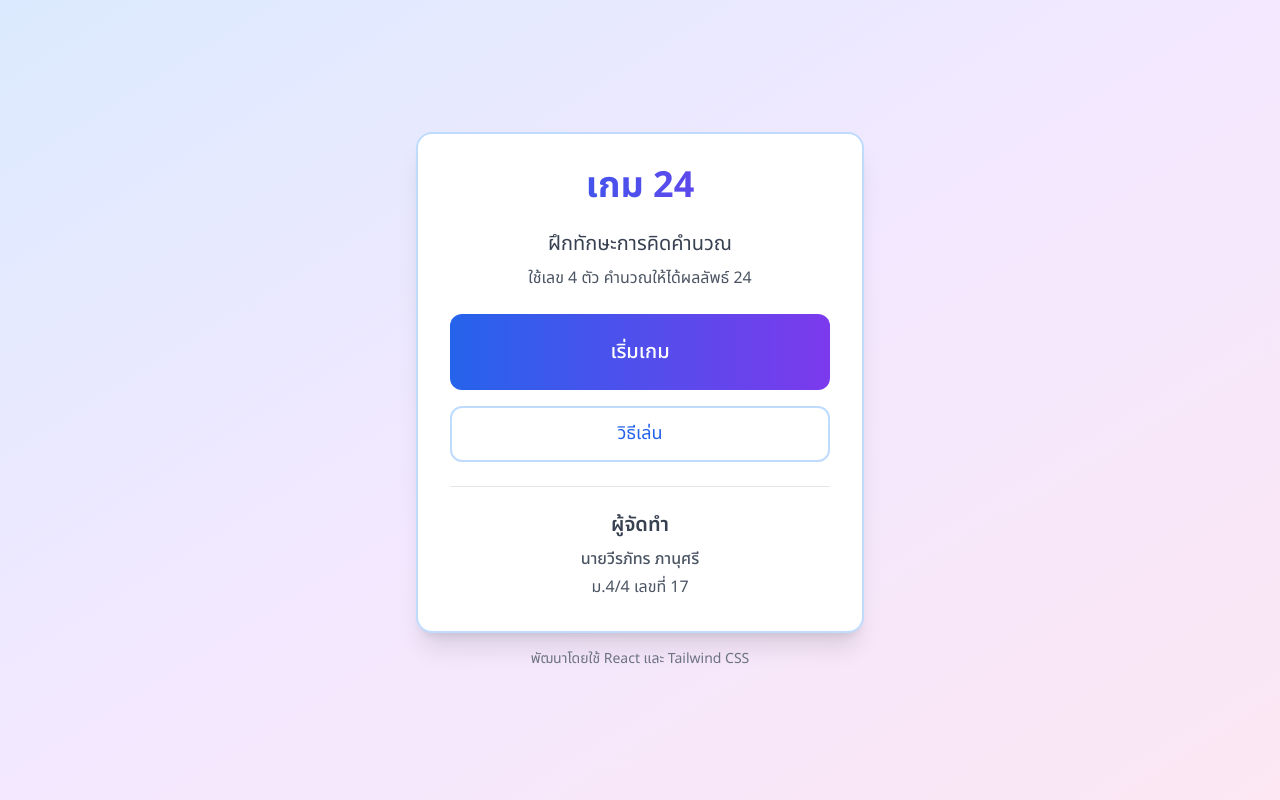
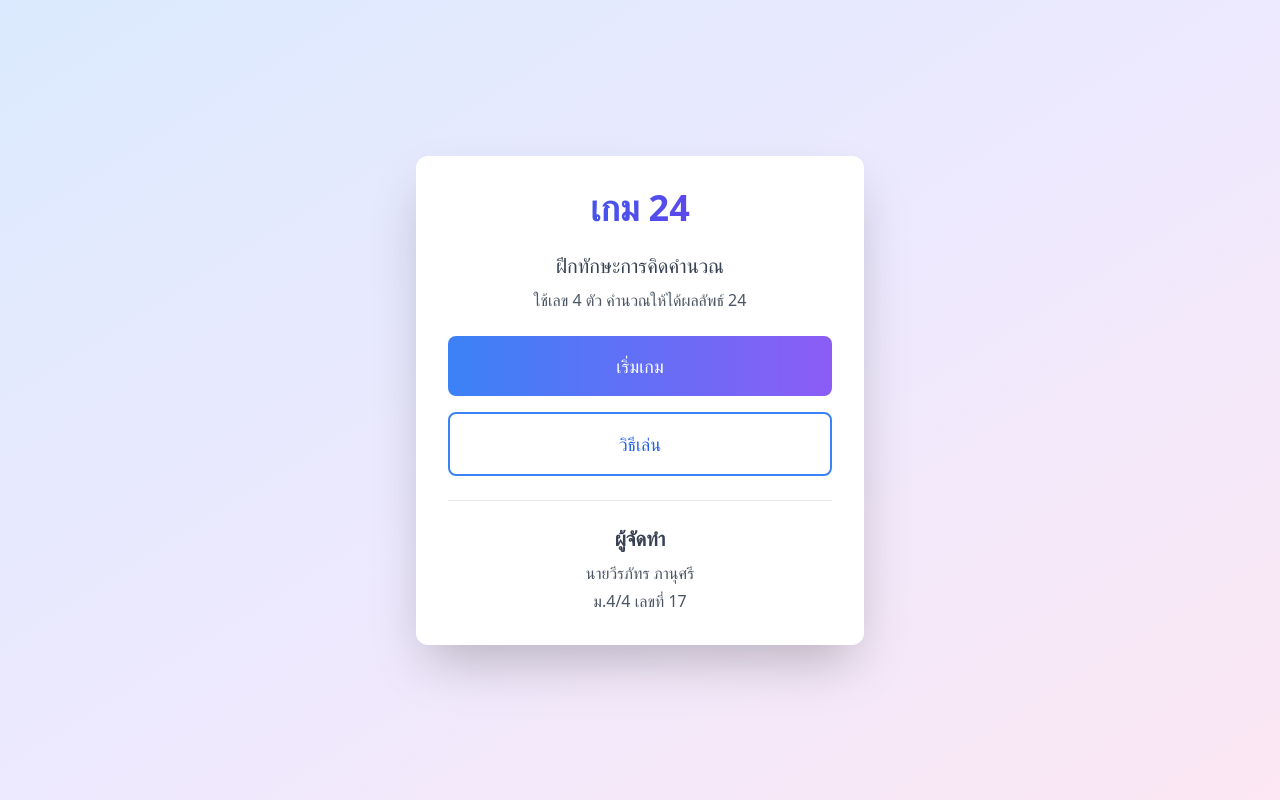
Before and after one commit to STTY00221/Game-24, a plain HTML site: page index.html in a window 1280 px wide. Drawn offline with nearby package versions, Linux system fonts and the light colour scheme.

Commit message:
Update index.html

```diff
--- a/index.html
+++ b/index.html
@@ -4,36 +4,13 @@
     <meta charset="UTF-8">
     <meta name="viewport" content="width=device-width, initial-scale=1.0">
     <title>เกม 24 - เมนูหลัก</title>
-    <script src="https://cdn.tailwindcss.com"></script>
-    <style>
-        @import url('https://fonts.googleapis.com/css2?family=Noto+Sans+Thai:wght@400;500;600;700&display=swap');
-        * {
-            font-family: 'Noto Sans Thai', sans-serif;
-        }
-        .gradient-text {
-            background: linear-gradient(to right, #2563eb, #7c3aed);
-            -webkit-background-clip: text;
-            background-clip: text;
-            color: transparent;
-        }
-        .gradient-bg {
-            background: linear-gradient(to bottom right, #dbeafe, #f3e8ff, #fce7f3);
-        }
-        .gradient-button {
-            background: linear-gradient(to right, #2563eb, #7c3aed);
-        }
-        .gradient-button:hover {
-            background: linear-gradient(to right, #1d4ed8, #6d28d9);
-        }
-    </style>
+    <link href="https://cdnjs.cloudflare.com/ajax/libs/tailwindcss/2.2.19/tailwind.min.css" rel="stylesheet">
 </head>
-<body class="gradient-bg min-h-screen">
-    <div class="container mx-auto px-4 py-8 flex items-center justify-center min-h-screen">
-        <div class="max-w-md w-full">
-            <div class="bg-white rounded-2xl shadow-xl border-2 border-blue-200 overflow-hidden">
-                <div class="p-8">
+<body class="min-h-screen bg-gradient-to-br from-blue-100 via-purple-100 to-pink-100">
+    <div class="container mx-auto px-4 py-8 flex flex-col items-center justify-center min-h-screen">
+        <div class="bg-white rounded-xl shadow-2xl p-8 max-w-md w-full">
             <div class="text-center space-y-6">
-                        <h1 class="text-4xl font-bold gradient-text">
+                <h1 class="text-4xl font-bold bg-gradient-to-r from-blue-600 to-purple-600 bg-clip-text text-transparent">
                     เกม 24
                 </h1>
 
@@ -47,13 +24,13 @@
                 </div>
 
                 <div class="space-y-4">
-                            <a href="/game"
-                               class="gradient-button block w-full py-6 rounded-xl text-xl text-white font-medium hover:shadow-lg transition duration-200">
+                    <a href="start.html"
+                       class="block w-full py-4 text-lg text-white bg-gradient-to-r from-blue-500 to-purple-500 hover:from-blue-600 hover:to-purple-600 rounded-lg transition-all duration-200 font-medium">
                         เริ่มเกม
                     </a>
 
-                            <a href="/tutorial"
-                               class="block w-full py-3 rounded-xl text-lg text-blue-600 border-2 border-blue-200 hover:bg-blue-50 transition duration-200">
+                    <a href="how.html"
+                       class="block w-full py-4 text-lg text-blue-600 border-2 border-blue-500 hover:bg-blue-50 rounded-lg transition-all duration-200 font-medium">
                         วิธีเล่น
                     </a>
                 </div>
@@ -70,25 +47,5 @@
             </div>
         </div>
     </div>
-
-            <div class="mt-4 text-center">
-                <p class="text-sm text-gray-500">
-                    พัฒนาโดยใช้ React และ Tailwind CSS
-                </p>
-            </div>
-        </div>
-    </div>
-
-    <script>
-        // Add smooth hover effect for buttons
-        document.querySelectorAll('a').forEach(button => {
-            button.addEventListener('mouseover', () => {
-                button.style.transform = 'translateY(-2px)';
-            });
-            button.addEventListener('mouseout', () => {
-                button.style.transform = 'translateY(0)';
-            });
-        });
-    </script>
 </body>
 </html>
```
Lines whose indentation alone changed are shown as unchanged.
